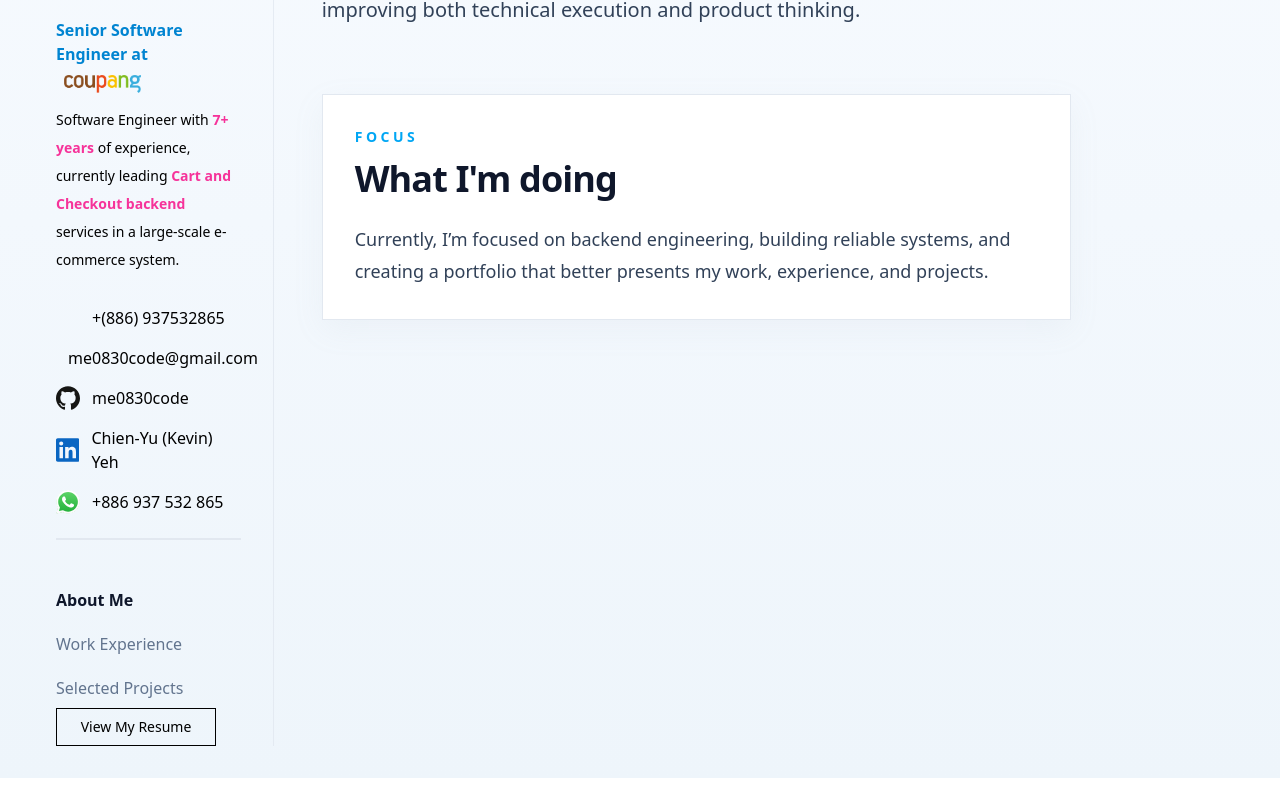
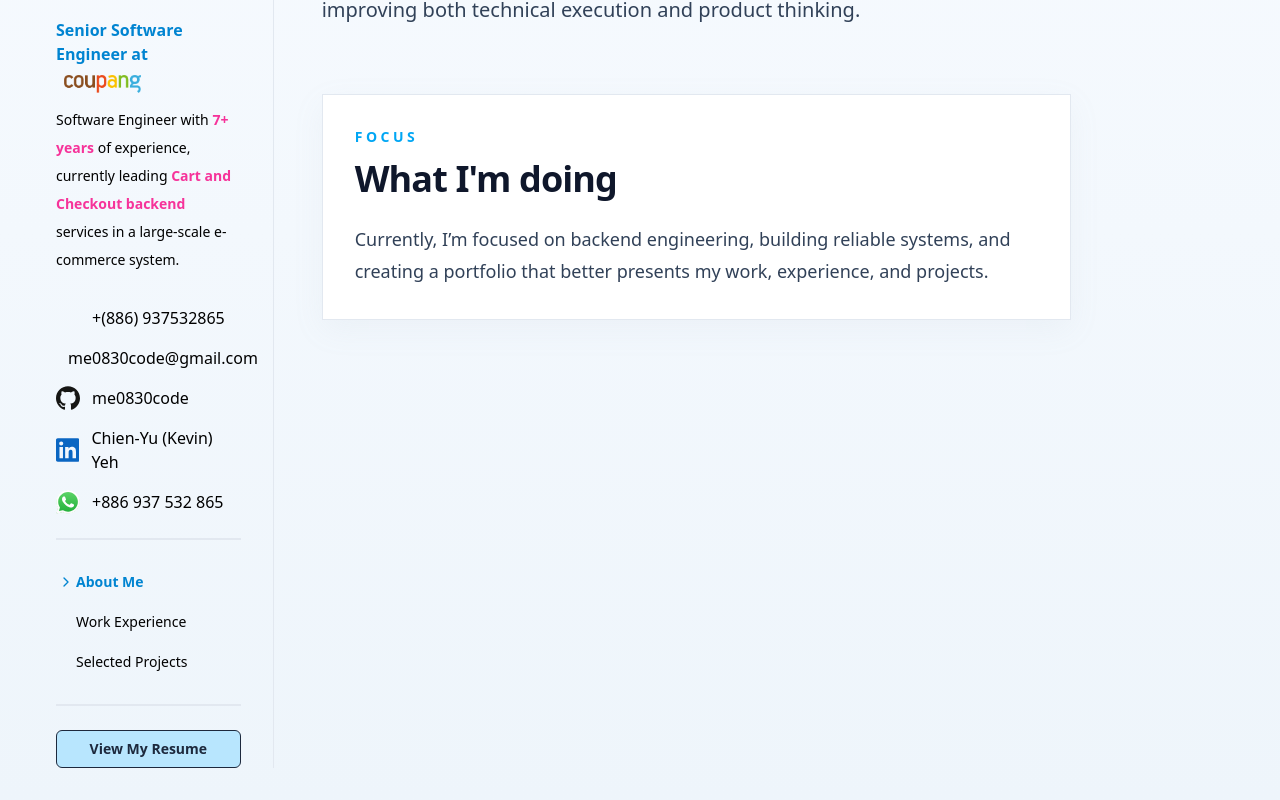
Before and after one commit to me0830code/me0830code.github.io, a React (Vite) app: page / in a window 1280 px wide. Shown: the part 338-1138 px from the top of the page. Before the commit the page ends 1116 px from the top, so only its background shows below. Built offline with nearby package versions, Linux system fonts and the light colour scheme; some icons are missing.

Commit message:
Keep refactoring UIs

```diff
--- a/src/component/RightContent/RightContent.tsx
+++ b/src/component/RightContent/RightContent.tsx
@@ -1,5 +1,7 @@
+import type { SectionKey } from "../../data/constant/contentData";
+
 import { useMemo } from "react";
-import { AboutSection } from "../AboutMe/AboutMe";
+import { AboutSection } from "./AboutMe";
 import { CONTENT_SECTION } from "../../data/constant/contentData";
 
 import { ProjectsSection } from "../../sections/ProjectsSection";
@@ -9,7 +11,7 @@ import { ExperienceSection } from "../../sections/ExperienceSection";
 export function RightContent({
     active
 }: {
-    active: string;
+    active: SectionKey;
 }) {
     const content = useMemo(() => {
         switch (active) {
--- a/src/component/leftSideBar/NavigationBar.tsx
+++ /dev/null
@@ -1,35 +0,0 @@
-import { TOTAL_SECTION } from "../../data/constant/contentData";
-
-export function NavigationBar({
-    active,
-    onSelect
-  }: {
-    active: string;
-    onSelect: (key: string) => void;
-  }) {
-    return (
-      <div className="sticky top-8">
-        <div className="space-y-8">
-          <nav className="space-y-1 pt-4">
-            {TOTAL_SECTION.map((eachSection) => {
-              const isActive = eachSection.key === active;
-
-              return (
-                <button
-                  key={eachSection.key}
-                  onClick={() => onSelect(eachSection.key)}
-                  className={`block w-full px-0 py-2 text-left text-base transition ${
-                    isActive
-                      ? "font-semibold text-slate-900"
-                      : "text-slate-500 hover:text-sky-600"
-                  }`}
-                >
-                  {eachSection.sectionTitle}
-                </button>
-              );
-            })}
-          </nav>
-        </div>
-      </div>
-    );
-}
--- /dev/null
+++ b/src/component/leftSideBar/NavigationBar/NavigationBar.tsx
@@ -0,0 +1,27 @@
+import type { SectionKey } from "../../../data/constant/contentData";
+
+import { TOTAL_SECTION } from "../../../data/constant/contentData";
+import { NavigationItem } from "./NavigationItem";
+
+export function NavigationBar({
+    active,
+    onSelect
+}: {
+    active: SectionKey;
+    onSelect: (key: SectionKey) => void;
+}) {
+    return (
+        <div className="sticky top-8">
+            <div className="space-y-8">
+                <nav className="space-y-1">
+                    {
+                        TOTAL_SECTION.map((eachSection) => {
+                            const isActive = eachSection.key === active;
+                            return <NavigationItem eachItem={eachSection} isActive={isActive} onSelect={onSelect}/>
+                        })
+                    }
+                </nav>
+            </div>
+        </div>
+    );
+}
--- /dev/null
+++ b/src/component/leftSideBar/NavigationBar/NavigationItem.tsx
@@ -0,0 +1,23 @@
+import type { SectionKey } from "../../../data/constant/contentData";
+
+import { ChevronRight } from "lucide-react"
+
+interface NavigationItemProps {
+    eachItem: { key: SectionKey; sectionTitle: string };
+    isActive: boolean;
+    onSelect: (key: SectionKey) => void;
+}
+
+export function NavigationItem({ eachItem, isActive, onSelect }: NavigationItemProps) {
+    return (
+        <button onClick={() => onSelect(eachItem.key)} className={`group flex items-center w-full py-2 text-left transition-all duration-200 text-sm ${isActive ? "font-bold text-sky-600" : "font-medium text-black hover:text-black"}`}>
+            <span className="w-5 flex items-center justify-center">
+                <span className={`transition-all duration-300 transform ${isActive ? "opacity-100 translate-x-0" : "opacity-0 -translate-x-2"}`}>
+                    <ChevronRight size={16}/>
+                </span>
+            </span>
+
+            {eachItem.sectionTitle}
+        </button>
+    );
+}
--- a/src/component/leftSideBar/ViewMyResume.tsx
+++ b/src/component/leftSideBar/ViewMyResume.tsx
@@ -2,7 +2,7 @@ import { PERSONAL_INFO } from "../../data/personalData/personalData";
 
 export function ViewMyResume() {
     return(
-        <a  href={PERSONAL_INFO.RESUME_LINK} className="w-40 inline-flex items-center justify-center border border-black px-4 py-2 text-sm font-medium text-black transition hover:border-sky-300 hover:text-sky-600"  target="_blank" rel="noopener noreferrer">
+        <a  href={PERSONAL_INFO.RESUME_LINK} className="w-full inline-flex items-center justify-center border border-slate-800 px-4 py-2 rounded-md text-sm font-semibold text-slate-800 bg-sky-200  transition-all duration-200 hover:bg-sky-300 hover:border-slate-900 hover:text-slate-900 active:scale-[0.98]"  target="_blank" rel="noopener noreferrer">
             View My Resume
         </a>
     );
--- a/src/component/leftSideBar/leftSideBar.tsx
+++ b/src/component/leftSideBar/leftSideBar.tsx
@@ -1,8 +1,9 @@
 import type { SectionKey } from "../../data/constant/contentData";
+
 import { ProfilePhoto } from "./ProfilePhoto";
 import { ProfileInfo } from "./ProfileInfo";
 import { ContactInfo } from "./ContactInfo";
-import { NavigationBar } from "./NavigationBar";
+import { NavigationBar } from "./NavigationBar/NavigationBar";
 import { ViewMyResume } from "./ViewMyResume";
 
 export function LeftSideBar({
@@ -13,19 +14,14 @@ export function LeftSideBar({
     onSelect: (key: SectionKey) => void;
 }) {
     return (
-      <aside className="border-r border-slate-200/80 pr-8">
+      <aside className="border-r border-slate-200 pr-8">
           <ProfilePhoto/>
           <ProfileInfo/>
           <ContactInfo/>
-
           <hr className="my-6 border-t-2 border-slate-200"/>
-
-        <NavigationBar
-          active={active as string}
-          onSelect={(key) => onSelect(key as SectionKey)}
-        />
+          <NavigationBar active={active} onSelect={onSelect}/>
+          <hr className="my-6 border-t-2 border-slate-200"/>
           <ViewMyResume/>
-
       </aside>
     );
 }
--- a/src/component/projectCard/projectCard.tsx
+++ /dev/null
@@ -1,2 +0,0 @@
-export function RenderingProjectCard() {
-}
--- a/src/layout/appLayout.tsx
+++ b/src/layout/appLayout.tsx
@@ -1,11 +1,11 @@
+import type { SectionKey } from "../data/constant/contentData";
+
 import { useState } from "react";
 import { LeftSideBar } from "../component/LeftSideBar/LeftSideBar";
 import { RightContent } from "../component/RightContent/RightContent";
-import type { SectionKey } from "../data/constant/contentData";
 import { CONTENT_SECTION } from "../data/constant/contentData";
 
 export function AppLayout() {
-
     const [active, setActive] = useState<SectionKey>(CONTENT_SECTION.AboutMe.key);
 
     return (
```
Also changed, not shown: src/component/RightContent/AboutMe.tsx (renamed from src/component/aboutMe/aboutMe.tsx), src/component/RightContent/ExperienceArea.tsx (added), src/component/RightContent/ProjectCard.tsx (added), src/component/experienceArea/experienceArea.tsx (deleted). Lines whose indentation alone changed are shown as unchanged.
